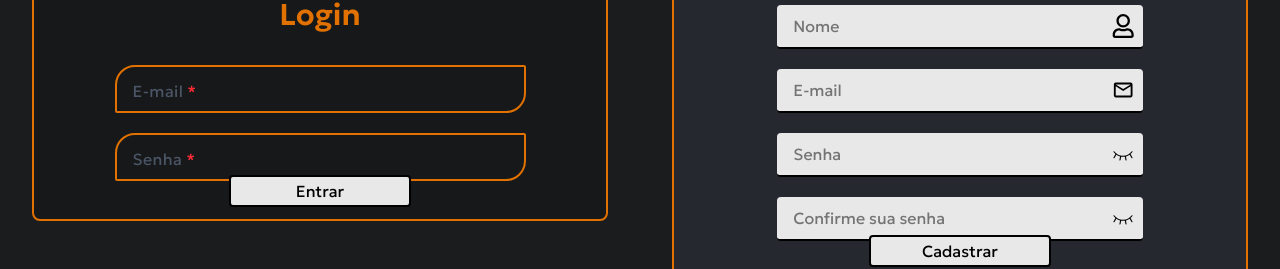
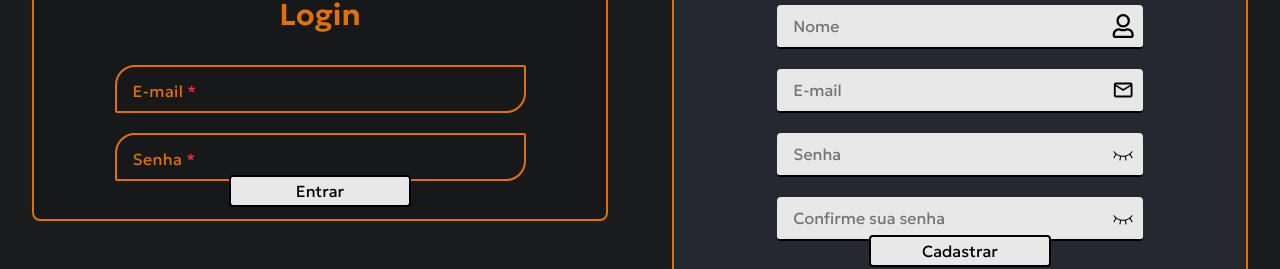
Before and after one commit to gustavocarvalho-ra/NextJs-NexusLeet, a Next.js app: page /my-account in a window 1280 px wide. Shown: the part 340-609 px from the top of the page. Built offline with nearby package versions, Linux system fonts and the light colour scheme; no server answers.

Commit message:
style: changed text color

```diff
--- a/src/app/components/ui/inputAnim.tsx
+++ b/src/app/components/ui/inputAnim.tsx
@@ -30,7 +30,7 @@ const InputAt = React.forwardRef<HTMLInputElement, InputProps>(
             htmlFor={inputId}
             className={`absolute left-3 top-2 px-1 text-base bg-(--back-alf) text-gray-600 tracking-wide
               duration-200 pointer-events-none peer-focus:top-2 peer-focus:text-sm
-              peer-focus:text-blue-600 peer-placeholder-shown:top-3 peer-placeholder-shown:text-base
+              peer-focus:text-(--text-amber) peer-placeholder-shown:top-3 peer-placeholder-shown:text-base peer-placeholder-shown:text-(--text-amber)
               ${error ? 'text-red-500 peer-focus:text-red-600' : ''}
               transform peer-focus:-translate-y-5 peer-valid:-translate-y-5`}
           >
```
